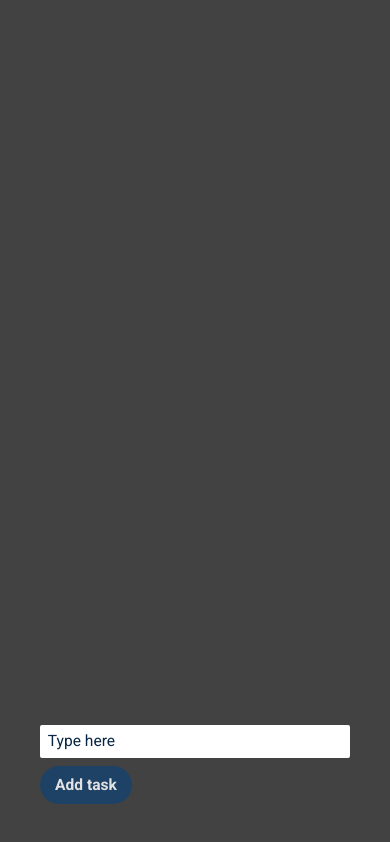
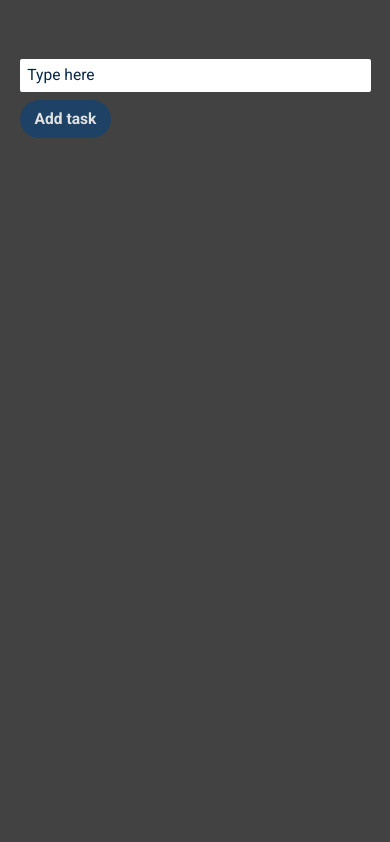
Before and after one commit to Bombazok/todoapp, a React (Create React App) app: page / in a window 390 px wide. Built offline with nearby package versions, Linux system fonts and the light colour scheme.

Commit message:
chore: update positioning and styles for mobile

```diff
--- a/src/jsx/components/tasks.jsx
+++ b/src/jsx/components/tasks.jsx
@@ -31,6 +31,12 @@ function Tasks({ data, setData }) {
 
 	return (
 		<div className="tasks">
+			<form onSubmit={addTask} className="tasks__form jcfs-aic wrap">
+				<input type="text" name="title" placeholder="Type here" />
+
+				<button>Add task</button>
+			</form>
+
 			{data.tasks?.map((task, index) => {
 				return (
 					<Task
@@ -41,12 +47,6 @@ function Tasks({ data, setData }) {
 					/>
 				);
 			})}
-
-			<form onSubmit={addTask} className="tasks__form jcfs-aic wrap">
-				<input type="text" name="title" placeholder="Type here" />
-
-				<button>Add task</button>
-			</form>
 		</div>
 	);
 }
--- a/src/scss/components/_default.scss
+++ b/src/scss/components/_default.scss
@@ -42,6 +42,7 @@ p {
 
 	@include mobile {
 		font-size: $px24-mob;
+		margin: 2vw 0;
 	}
 }
 
--- a/src/scss/components/_tasks.scss
+++ b/src/scss/components/_tasks.scss
@@ -2,7 +2,7 @@
 	width: 60vw;
 
 	&__form {
-		margin-top: 2vw;
+		margin-bottom: 2vw;
 
 		input {
 			width: 78%;
--- a/src/scss/pages/_home.scss
+++ b/src/scss/pages/_home.scss
@@ -9,17 +9,25 @@
 		@include mobile {
 			height: auto;
 			width: 100%;
+			padding: 5vw;
 		}
 	}
 
 	.tasks {
 		@include mobile {
-			max-height: 75vh;
+			max-height: 80vh;
+		}
+	}
+
+	.info {
+		@include mobile {
+			max-height: 25vh;
 		}
 	}
 
 	@include mobile {
 		flex-wrap: wrap;
 		flex-direction: column-reverse;
+		justify-content: flex-end;
 	}
 }
```
